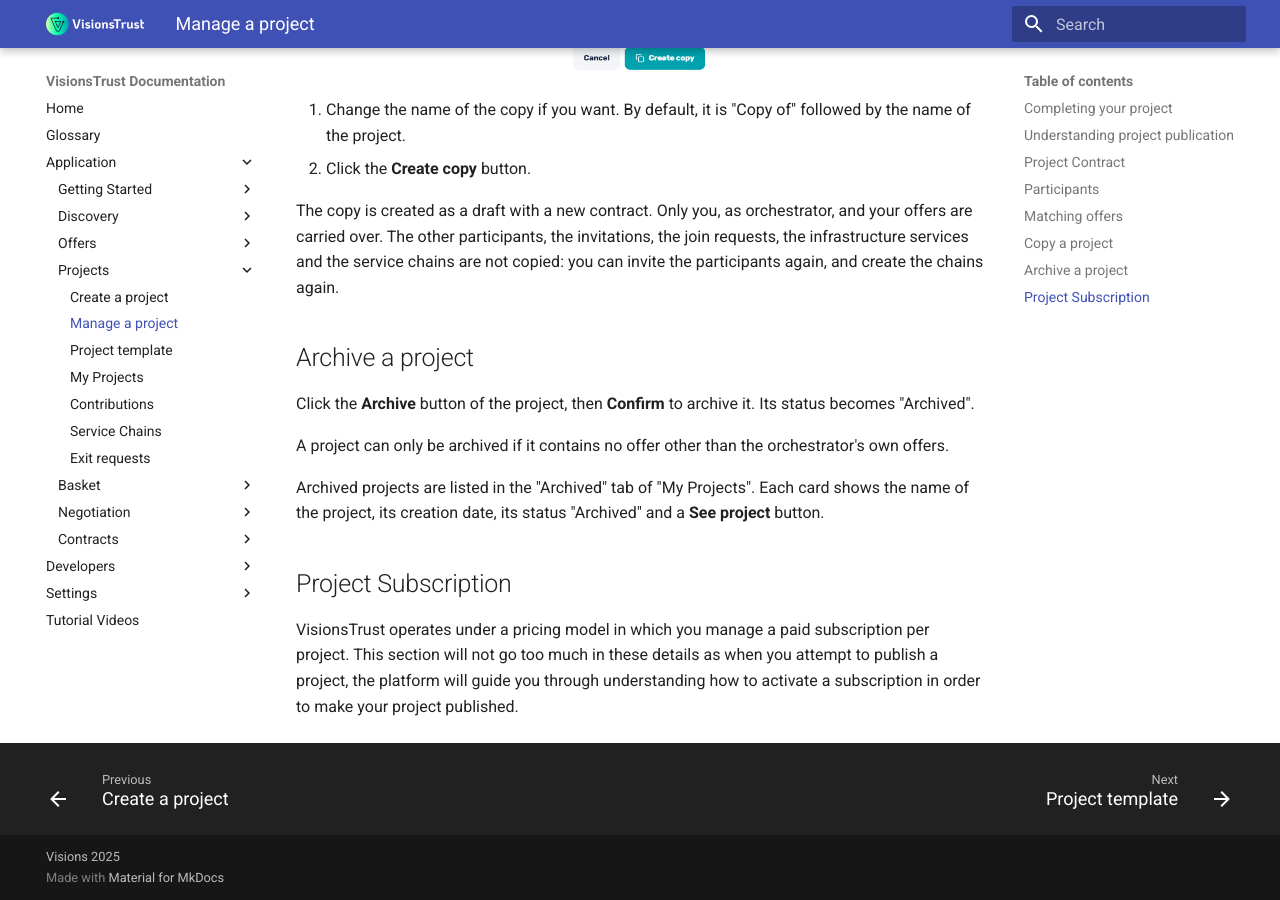
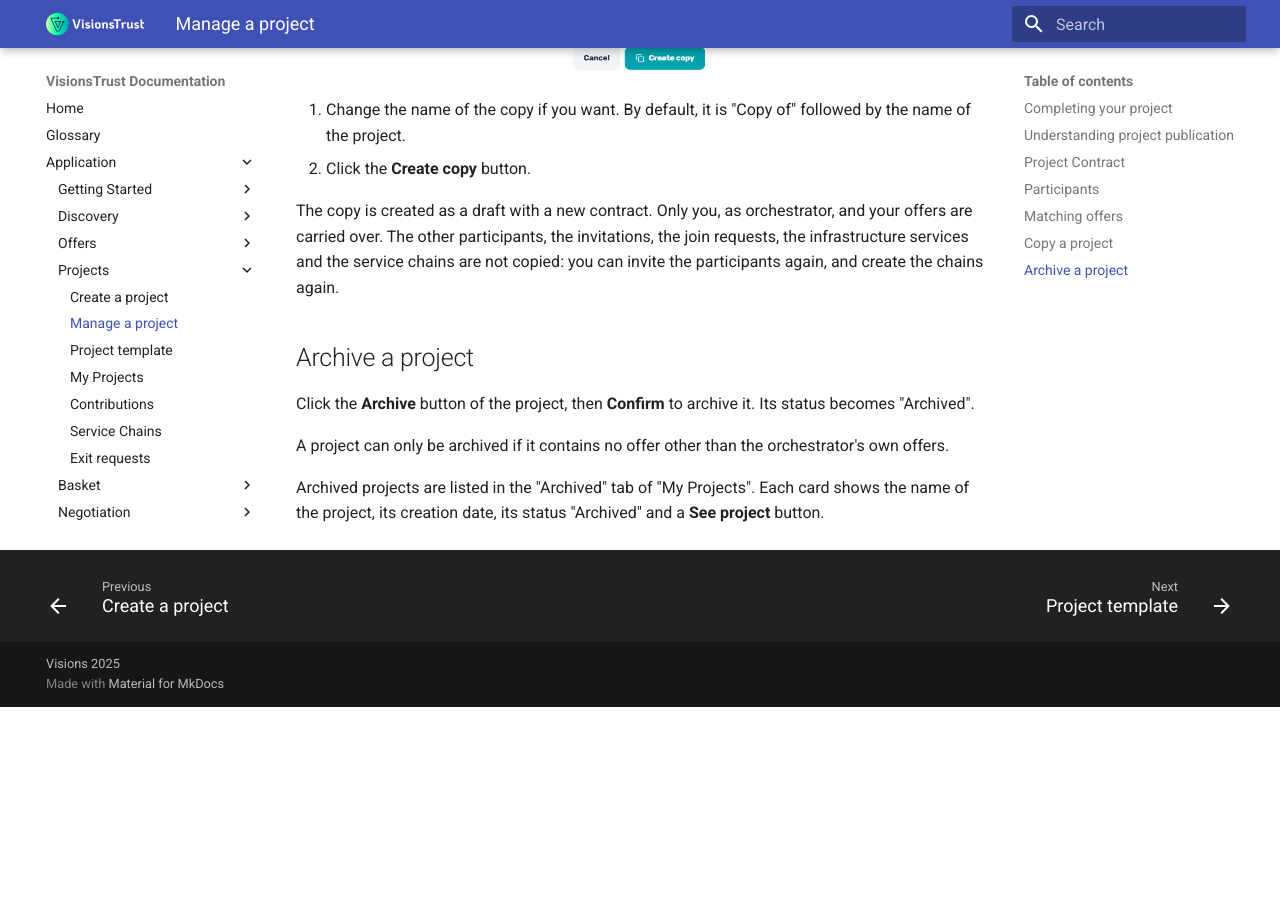
Before and after one commit to VisionsOfficial/visionstrust-docs, an MkDocs documentation site: the page built from docs/application/projects/project-settings.md, in a window 1280 px wide and 900 px high, scrolled down 3123 px. Built offline with MkDocs 1.6.1 and Material for MkDocs 9.7.7, drawn with Linux system fonts in a browser that asks for light colours; after the commit the page ends 3830 px from its top, so only the background shows below that.

Commit message:
docs: comment out the Project Subscription section

```diff
--- a/docs/application/projects/project-settings.md
+++ b/docs/application/projects/project-settings.md
@@ -81,7 +81,6 @@ Click the **Archive** button of the project, then **Confirm** to archive it. Its
 A project can only be archived if it contains no offer other than the orchestrator's own offers.
 
 Archived projects are listed in the "Archived" tab of "My Projects". Each card shows the name of the project, its creation date, its status "Archived" and a **See project** button.
+<!-- ## Project Subscription
 
-## Project Subscription
-
-VisionsTrust operates under a pricing model in which you manage a paid subscription per project. This section will not go too much in these details as when you attempt to publish a project, the platform will guide you through understanding how to activate a subscription in order to make your project published.
+VisionsTrust operates under a pricing model in which you manage a paid subscription per project. This section will not go too much in these details as when you attempt to publish a project, the platform will guide you through understanding how to activate a subscription in order to make your project published. -->
```
